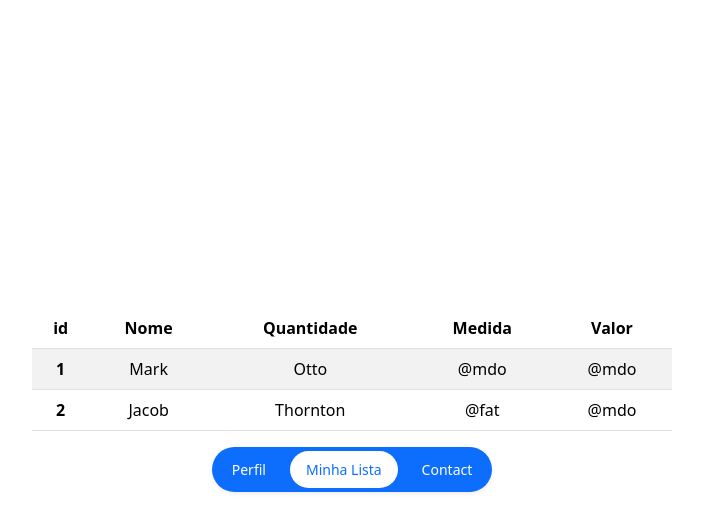
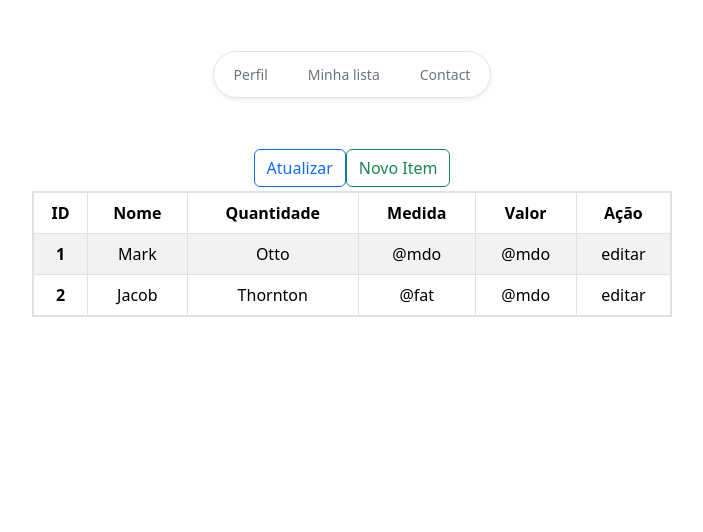
Before and after one commit to YoungC0DE/Shopping-list, a Vue app: page /dashboard in a window 1280 px wide. Shown: the top 532 px of the page, without its empty margins (288-991 px from the left). Built offline with nearby package versions, Linux system fonts and the light colour scheme; the HTML template or start-up script is replaced by a standard one.

Commit message:
improviment

```diff
--- a/src/App.vue
+++ b/src/App.vue
@@ -1,3 +1,19 @@
 <template>
-  <router-view></router-view>
+  <main
+    class="d-flex flex-column justify-content-evenly align-items-center w-100 vh-100"
+  >
+    <div>
+      <HeaderComponent />
+    </div>
+    <div class="d-flex flex-column align-items-center w-50 h-75">
+      <router-view></router-view>
+    </div>
+  </main>
 </template>
+
+<script>
+import HeaderComponent from "@/components/Header.vue";
+export default {
+  components: { HeaderComponent }
+};
+</script>
--- /dev/null
+++ b/src/Login.vue
@@ -0,0 +1,83 @@
+<style scoped>
+@import "@/assets/Login.css";
+</style>
+
+<template>
+  <form class="text-center">
+    <img src="@/assets/images/logo.png" alt="logo" width="200" height="150" />
+    <h1 class="h3 mb-3 fw-normal">Login</h1>
+    <div class="alert alert-danger" role="alert" v-if="incorrectLogin">
+      Seu login ou senha estão incorretos!
+    </div>
+    <div class="form-floating">
+      <input
+        type="email"
+        class="form-control shadow-none"
+        v-model="data.email"
+        id="floatingInput"
+        placeholder="name@example.com"
+        autocomplete="off"
+      />
+      <label for="floatingInput">Email</label>
+    </div>
+    <div class="form-floating">
+      <input
+        type="password"
+        class="form-control shadow-none"
+        v-model="data.password"
+        id="floatingPassword"
+        placeholder="Password"
+        autocomplete="off"
+      />
+      <label for="floatingPassword">Senha</label>
+    </div>
+
+    <div class="checkbox mb-2 mt-2">
+      <label>
+        <input type="checkbox" value="remember-me" /> Continuar logado
+      </label>
+    </div>
+    <button
+      class="w-100 btn btn-lg btn-primary mb-3"
+      type="submit"
+      v-on:click.prevent="login()"
+    >
+      Logar
+    </button>
+    <router-link
+      to="/register"
+      class="text-decoration-none btn btn-outline-secondary w-100"
+    >
+      Criar conta
+    </router-link>
+    <p class="mt-4 text-muted">&copy; youngcode.ltda</p>
+  </form>
+</template>
+
+<script>
+import axios from "axios";
+
+export default {
+  data() {
+    return {
+      data: {
+        email: null,
+        password: null,
+      },
+      incorrectLogin: false,
+    };
+  },
+  methods: {
+    login() {
+      axios
+        .post(import.meta.env.VITE_BASE_API + "/user/login", this.data)
+        .then((resp) => {
+          this.$router.push("/dashboard");
+        })
+        .catch((error) => {
+          this.incorrectLogin = true;
+        });
+    },
+  },
+};
+</script>
--- a/src/components/Header.vue
+++ b/src/components/Header.vue
@@ -1,60 +1,47 @@
 <template>
   <ul
-    class="nav nav-pills nav-fill gap-2 p-1 small bg-primary rounded-5 shadow-sm"
+    class="nav nav-pills nav-fill gap-2 p-1 small rounded-5 shadow-sm border border-1"
     id="pillNav2"
     role="tablist"
     style="
-      --bs-nav-link-color: var(--bs-white);
-      --bs-nav-pills-link-active-color: var(--bs-primary);
-      --bs-nav-pills-link-active-bg: var(--bs-white);
+      --bs-nav-link-color: var(--bs-secondary);
+      --bs-nav-pills-link-active-color: var(--bs-secondary);
+      --bs-nav-pills-link-active-bg: var(--bs-light);
     "
   >
-    <li class="nav-item" role="presentation">
-      <button
+    <li
+      class="nav-item"
+      role="presentation"
+      v-for="(item, index) in menu_itens"
+      :key="index"
+    >
+      <router-link
+        :to="item.url"
         class="nav-link rounded-5"
-        id="home-tab2"
         data-bs-toggle="tab"
         type="button"
         role="tab"
-        aria-selected="false"
       >
-        Perfil
-      </button>
-    </li>
-    <li class="nav-item" role="presentation">
-      <button
-        class="nav-link active rounded-5"
-        id="profile-tab2"
-        data-bs-toggle="tab"
-        type="button"
-        role="tab"
-        aria-selected="true"
-      >
-        Minha Lista
-      </button>
-    </li>
-    <li class="nav-item" role="presentation">
-      <button
-        class="nav-link rounded-5"
-        id="contact-tab2"
-        data-bs-toggle="tab"
-        type="button"
-        role="tab"
-        aria-selected="false"
-      >
-        Contact
-      </button>
+        {{ item.name }}
+      </router-link>
     </li>
   </ul>
 </template>
 
 <script>
+import "vue-router";
+
 export default {
-    name: "Header",
-    data() {
-        return {
-
-        }
-    }
-}
+  data() {
+    return {
+      menu_itens: [
+        { name: "Perfil", url: "/profile" },
+        { name: "Minha lista", url: "/dashboard" },
+        { name: "Contact", url: "/contact" },
+      ],
+      selected_page: null,
+      current_page: null,
+    };
+  },
+};
 </script>
--- a/src/router/index.js
+++ b/src/router/index.js
@@ -6,13 +6,22 @@ const router = createRouter({
     {
       path: '/',
       name: 'Login',
-      component: () => import('../views/Login.vue'),
-      default: 'Login'
+      component: () => import('../Login.vue')
     },
     {
       path: '/dashboard',
       name: 'Dashboard',
-      component: () => import('../views/Dashboard.vue'),
+      component: () => import('../views/Dashboard.vue')
+    },
+    {
+      path: '/profile',
+      name: 'Profile',
+      component: () => import('../views/Profile.vue')
+    },
+    {
+      path: '/contact',
+      name: 'Contact',
+      component: () => import('../views/Contact.vue')
     }
   ]
 })
--- /dev/null
+++ b/src/views/Contact.vue
@@ -0,0 +1,3 @@
+<template>
+    contato
+</template>
--- a/src/views/Dashboard.vue
+++ b/src/views/Dashboard.vue
@@ -1,15 +1,19 @@
 <template>
-  <main
-    class="d-flex flex-column justify-content-center align-items-center w-100 vh-100"
+  <div class="d-flex flex-row justify-content-between mb-1">
+    <button type="button" class="btn btn-outline-primary">Atualizar</button>
+    <button type="button" class="btn btn-outline-success">Novo Item</button>
+  </div>
+  <table
+    class="table table-striped table-hover text-center table-bordered m-0 border border-2"
   >
-    <table class="table table-striped table-hover w-50 text-center">
     <thead>
       <tr>
-          <th scope="col">id</th>
+        <th scope="col">ID</th>
         <th scope="col">Nome</th>
         <th scope="col">Quantidade</th>
         <th scope="col">Medida</th>
         <th scope="col">Valor</th>
+        <th scope="col">Ação</th>
       </tr>
     </thead>
     <tbody>
@@ -19,6 +23,7 @@
         <td>Otto</td>
         <td>@mdo</td>
         <td>@mdo</td>
+        <td>editar</td>
       </tr>
       <tr>
         <th scope="row">2</th>
@@ -26,18 +31,8 @@
         <td>Thornton</td>
         <td>@fat</td>
         <td>@mdo</td>
+        <td>editar</td>
       </tr>
     </tbody>
   </table>
-    <div class="d-flex flex-row justify-content-center align-items-center w-50">
-      <HeaderComponent />
-    </div>
-  </main>
 </template>
-
-<script>
-import HeaderComponent from "@/components/Header.vue";
-export default {
-  components: { HeaderComponent },
-};
-</script>
--- a/src/views/Login.vue
+++ /dev/null
@@ -1,86 +0,0 @@
-<style scoped>
-@import "@/assets/Login.css";
-</style>
-
-<template>
-  <main
-    class="form-signin d-flex flex-row justify-content-center align-items-center w-100 vh-100"
-  >
-    <form class="text-center">
-      <img src="@/assets/images/logo.png" alt="logo" width="200" height="150" />
-      <h1 class="h3 mb-3 fw-normal">Login</h1>
-      <div class="alert alert-danger" role="alert" v-if="incorrectLogin">
-        Seu login ou senha estão incorretos!
-      </div>
-      <div class="form-floating">
-        <input
-          type="email"
-          class="form-control shadow-none"
-          v-model="data.email"
-          id="floatingInput"
-          placeholder="name@example.com"
-          autocomplete="off"
-        />
-        <label for="floatingInput">Email</label>
-      </div>
-      <div class="form-floating">
-        <input
-          type="password"
-          class="form-control shadow-none"
-          v-model="data.password"
-          id="floatingPassword"
-          placeholder="Password"
-          autocomplete="off"
-        />
-        <label for="floatingPassword">Senha</label>
-      </div>
-
-      <div class="checkbox mb-2 mt-2">
-        <label>
-          <input type="checkbox" value="remember-me" /> Continuar logado
-        </label>
-      </div>
-      <button
-        class="w-100 btn btn-lg btn-primary mb-3"
-        type="submit"
-        v-on:click.prevent="login()"
-      >
-        Logar
-      </button>
-      <router-link
-        to="/register"
-        class="text-decoration-none btn btn-outline-secondary w-100"
-        >Criar conta</router-link
-      >
-      <p class="mt-4 text-muted">&copy; youngcode.ltda</p>
-    </form>
-  </main>
-</template>
-
-<script>
-import axios from "axios";
-
-export default {
-  data() {
-    return {
-      data: {
-        email: null,
-        password: null,
-      },
-      incorrectLogin: false
-    };
-  },
-  methods: {
-    login() {
-      axios
-        .post(import.meta.env.VITE_BASE_API + "/login", this.data)
-        .then((resp) => {
-          this.$router.push("/dashboard");
-        })
-        .catch((error) => {
-          this.incorrectLogin = true;
-        });
-    },
-  },
-};
-</script>
--- /dev/null
+++ b/src/views/Profile.vue
@@ -0,0 +1,10 @@
+<template>
+    perfil
+</template>
+
+<script>
+import HeaderComponent from "@/components/Header.vue";
+export default {
+  components: { HeaderComponent },
+};
+</script>
```
Also changed, not shown: 1 other file (tests, documents, lock files or other folders). Lines whose indentation alone changed are shown as unchanged.
